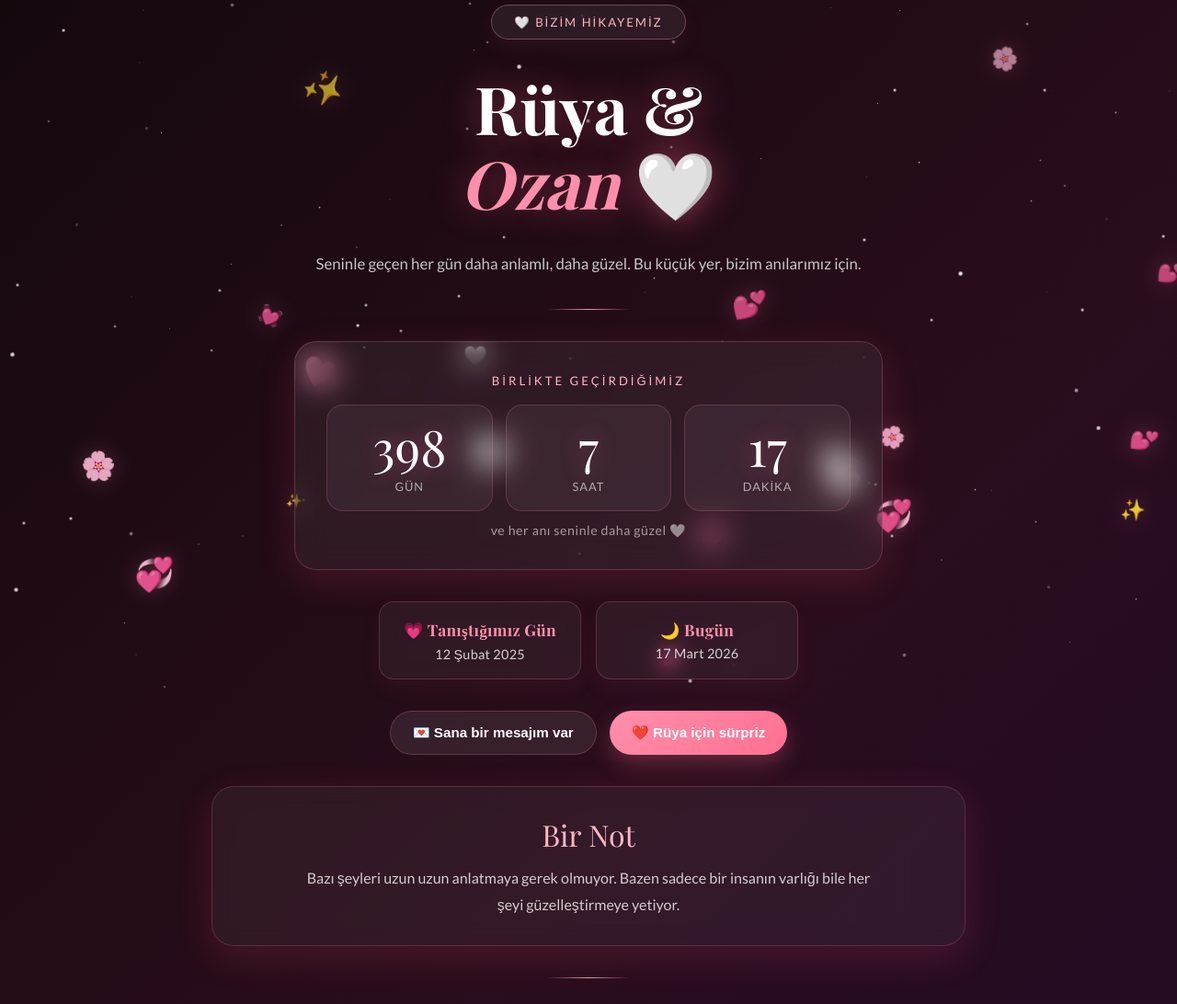
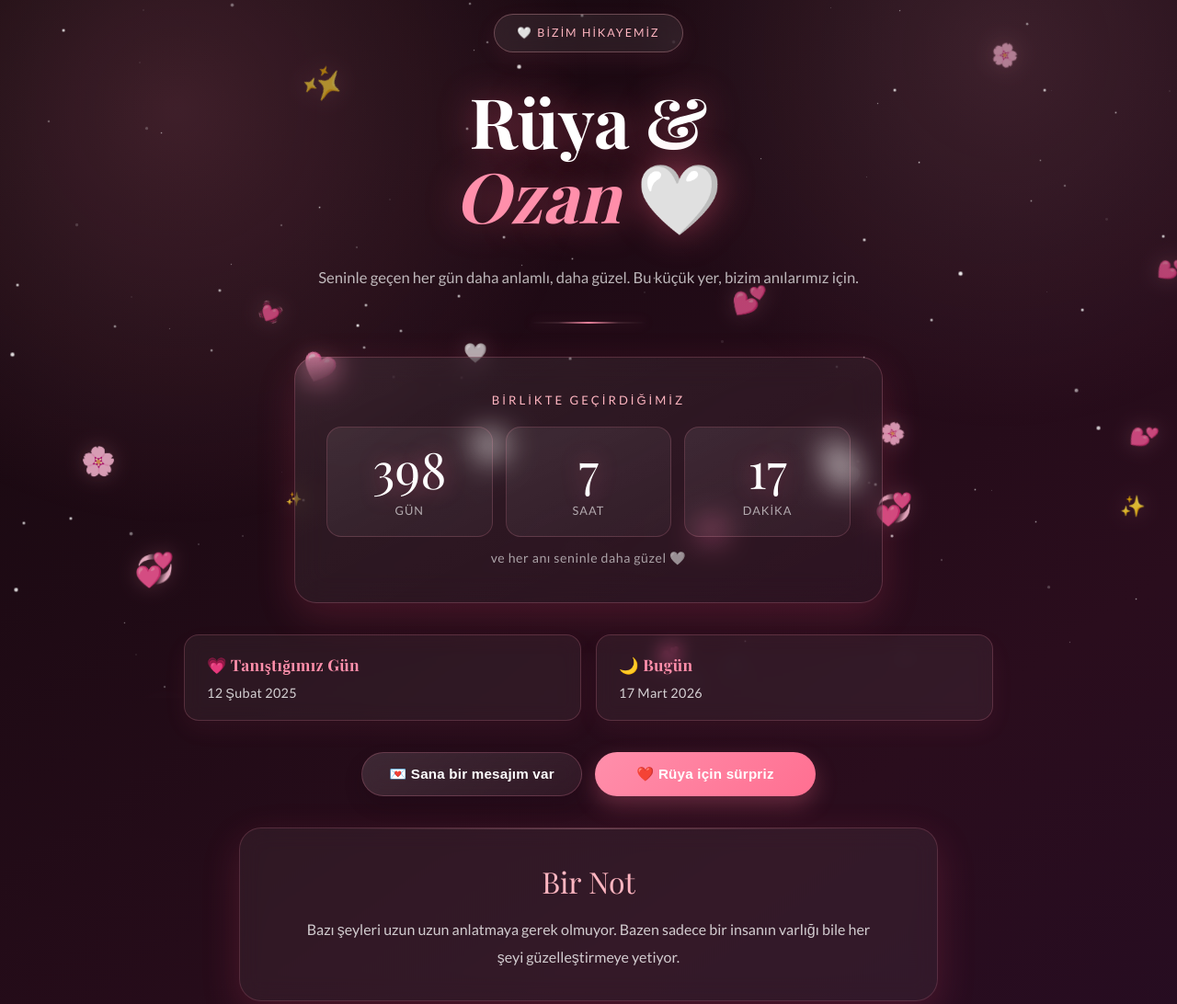
Before and after one commit to oazanke/ozanruya, a plain HTML site: page index.html in a window 1280 px wide. Shown: the part 41-1133 px from the top of the page at 92% size. Drawn offline with nearby package versions, Linux system fonts and the light colour scheme; a web font is replaced by a local one.

Commit message:
Polish romantic theme with smoother premium styling

```diff
--- a/index.html
+++ b/index.html
@@ -21,10 +21,17 @@
       --bg3: #1a0a2e;
       --pink: #ff8fab;
       --pink-soft: #ffb6c1;
+      --text-main: rgba(255,255,255,.92);
       --white-soft: rgba(255,255,255,.82);
-      --card: rgba(255,255,255,.06);
+      --card: rgba(255,255,255,.065);
       --border: rgba(255,143,171,.22);
-      --shadow: 0 12px 40px rgba(255,80,120,.16);
+      --shadow: 0 14px 42px rgba(255,80,120,.17);
+      --radius-lg: 24px;
+      --radius-md: 16px;
+      --content-max: 760px;
+      --glass-1: rgba(255,255,255,.07);
+      --glass-2: rgba(255,255,255,.03);
+      --muted: rgba(255,255,255,.70);
     }
 
     html {
@@ -33,14 +40,26 @@
 
     body {
       min-height: 100vh;
-      background: linear-gradient(135deg, var(--bg1) 0%, var(--bg2) 40%, var(--bg3) 100%);
+      background: linear-gradient(145deg, var(--bg1) 0%, var(--bg2) 42%, var(--bg3) 100%);
       font-family: 'Lato', sans-serif;
       overflow-x: hidden;
       display: flex;
       flex-direction: column;
       align-items: center;
       position: relative;
-      color: white;
+      color: var(--text-main);
+      line-height: 1.6;
+      padding: 0 12px;
+    }
+
+    body::before {
+      content: '';
+      position: fixed;
+      inset: 0;
+      background: radial-gradient(circle at 15% 20%, rgba(255,143,171,.17), transparent 36%),
+                  radial-gradient(circle at 85% 12%, rgba(255,182,193,.13), transparent 32%);
+      z-index: 0;
+      pointer-events: none;
     }
 
     .stars {
@@ -90,12 +109,12 @@
       position: relative;
       z-index: 10;
       width: 100%;
-      max-width: 860px;
+      max-width: 920px;
       display: flex;
       flex-direction: column;
       align-items: center;
       gap: 34px;
-      padding: 46px 20px 70px;
+      padding: 56px 20px 86px;
       text-align: center;
     }
 
@@ -106,7 +125,7 @@
       border-radius: 999px;
       padding: 10px 24px;
       color: var(--pink-soft);
-      font-size: .82rem;
+      font-size: .78rem;
       letter-spacing: 2px;
       text-transform: uppercase;
       box-shadow: 0 8px 24px rgba(255, 120, 150, .08);
@@ -114,9 +133,9 @@
 
     .main-title {
       font-family: 'Playfair Display', serif;
-      font-size: clamp(2.5rem, 6vw, 4.5rem);
+      font-size: clamp(2.55rem, 6.1vw, 4.7rem);
       color: #fff;
-      line-height: 1.12;
+      line-height: 1.08;
       text-shadow: 0 0 40px rgba(255,100,130,.45);
     }
 
@@ -127,25 +146,33 @@
 
     .subtitle {
       max-width: 620px;
-      color: rgba(255,255,255,.76);
-      font-size: 1.05rem;
-      line-height: 1.8;
+      color: var(--muted);
+      font-size: clamp(1rem, 1.3vw, 1.12rem);
+      line-height: 1.85;
     }
 
     .divider {
-      width: 90px;
-      height: 1px;
-      background: linear-gradient(90deg, transparent, var(--pink), transparent);
+      width: clamp(86px, 18vw, 130px);
+      height: 2px;
+      border-radius: 999px;
+      background: linear-gradient(90deg, transparent, rgba(255, 182, 193, .15), var(--pink), rgba(255, 182, 193, .15), transparent);
+      box-shadow: 0 0 16px rgba(255, 143, 171, .25);
+    }
+
+
+    .container > .divider {
+      margin: -2px 0 2px;
+      opacity: .9;
     }
 
     .counter-card {
       width: 100%;
       max-width: 640px;
-      background: var(--card);
+      background: linear-gradient(155deg, var(--glass-1), var(--glass-2));
       border: 1px solid var(--border);
       backdrop-filter: blur(16px);
-      border-radius: 24px;
-      padding: 34px 34px;
+      border-radius: var(--radius-lg);
+      padding: 36px 34px;
       display: flex;
       flex-direction: column;
       align-items: center;
@@ -169,9 +196,9 @@
     }
 
     .counter-box {
-      background: rgba(255,255,255,.05);
+      background: linear-gradient(155deg, rgba(255,255,255,.08), rgba(255,255,255,.03));
       border: 1px solid rgba(255,143,171,.18);
-      border-radius: 18px;
+      border-radius: var(--radius-md);
       padding: 18px 10px;
     }
 
@@ -192,7 +219,7 @@
     }
 
     .counter-sub {
-      color: rgba(255,255,255,.56);
+      color: rgba(255,255,255,.6);
       font-size: .88rem;
       letter-spacing: .6px;
     }
@@ -203,6 +230,7 @@
       flex-wrap: wrap;
       justify-content: center;
       width: 100%;
+      align-items: stretch;
     }
 
     .info-box {
@@ -210,12 +238,15 @@
       background: rgba(255,255,255,.05);
       border: 1px solid rgba(255,143,171,.2);
       backdrop-filter: blur(10px);
-      border-radius: 16px;
+      border-radius: var(--radius-md);
       padding: 18px 24px;
       color: rgba(255,255,255,.8);
       font-size: .9rem;
       letter-spacing: .3px;
       box-shadow: 0 10px 26px rgba(255, 100, 140, .06);
+      transition: transform .28s ease, border-color .28s ease, background .28s ease;
+      text-align: left;
+      flex: 1 1 260px;
     }
 
     .info-box strong {
@@ -231,6 +262,8 @@
       gap: 14px;
       flex-wrap: wrap;
       justify-content: center;
+      width: 100%;
+      max-width: 640px;
     }
 
     .btn {
@@ -240,8 +273,11 @@
       padding: 14px 24px;
       font-size: .95rem;
       font-weight: 700;
-      transition: .25s ease;
+      transition: transform .25s ease, box-shadow .25s ease, background .25s ease;
       text-decoration: none;
+      min-width: 240px;
+      letter-spacing: .2px;
+      box-shadow: 0 10px 20px rgba(20, 5, 16, .18);
     }
 
     .btn-primary {
@@ -251,7 +287,7 @@
     }
 
     .btn-secondary {
-      background: rgba(255,255,255,.08);
+      background: linear-gradient(145deg, rgba(255,255,255,.12), rgba(255,255,255,.05));
       color: white;
       border: 1px solid rgba(255,143,171,.22);
       backdrop-filter: blur(10px);
@@ -259,18 +295,54 @@
 
     .btn:hover {
       transform: translateY(-2px) scale(1.02);
+      box-shadow: 0 14px 26px rgba(255, 111, 145, .22);
+    }
+
+    .btn:active {
+      transform: translateY(0) scale(.99);
+    }
+
+    .btn:focus-visible,
+    .arr:focus-visible,
+    .lightbox-close:focus-visible,
+    .dot:focus-visible {
+      outline: 2px solid rgba(255, 143, 171, .9);
+      outline-offset: 3px;
     }
 
     .message-card,
     .map-card,
     .memory-card {
-      width: 100%;
       background: rgba(255,255,255,.05);
       border: 1px solid rgba(255,143,171,.18);
       backdrop-filter: blur(12px);
-      border-radius: 24px;
-      padding: 30px 24px;
+      border-radius: var(--radius-lg);
+      padding: 32px 26px;
       box-shadow: var(--shadow);
+      width: min(100%, var(--content-max));
+      position: relative;
+      overflow: hidden;
+      transition: transform .3s ease, border-color .3s ease;
+    }
+
+    .counter-card:hover,
+    .message-card:hover,
+    .memory-card:hover,
+    .info-box:hover {
+      transform: translateY(-2px);
+      border-color: rgba(255, 182, 193, .36);
+    }
+
+    .message-card::before,
+    .memory-card::before {
+      content: '';
+      position: absolute;
+      top: 0;
+      left: 12%;
+      right: 12%;
+      height: 1px;
+      background: linear-gradient(90deg, transparent, rgba(255, 182, 193, .6), transparent);
+      opacity: .5;
     }
 
     .section-title {
@@ -284,8 +356,14 @@
       max-width: 620px;
       margin: 0 auto;
       color: rgba(255,255,255,.78);
-      line-height: 1.8;
+      text-wrap: pretty;
+      line-height: 1.85;
       font-size: 1rem;
+    }
+
+    .message-card .section-text,
+    .memory-card .section-text {
+      text-align: center;
     }
 
     .hidden-message {
@@ -312,7 +390,7 @@
     }
 
     .gallery {
-      width: 100%;
+      width: min(100%, var(--content-max));
       position: relative;
     }
 
@@ -321,7 +399,7 @@
       width: 100%;
       aspect-ratio: 3 / 4;
       max-height: 560px;
-      border-radius: 24px;
+      border-radius: var(--radius-lg);
       overflow: hidden;
       box-shadow: 0 16px 60px rgba(255,80,120,.25);
       background: rgba(255,255,255,.04);
@@ -332,7 +410,7 @@
       position: absolute;
       inset: 0;
       opacity: 0;
-      transition: opacity .8s ease;
+      transition: opacity .9s ease;
       cursor: pointer;
     }
 
@@ -379,7 +457,7 @@
       justify-content: center;
       cursor: pointer;
       font-size: 1.15rem;
-      transition: .25s ease;
+      transition: transform .25s ease, box-shadow .25s ease, background .25s ease;
     }
 
     .arr:hover {
@@ -396,23 +474,23 @@
     }
 
     .dot {
-      width: 8px;
-      height: 8px;
+      width: 10px;
+      height: 10px;
       border-radius: 50%;
       background: rgba(255,143,171,.3);
       cursor: pointer;
-      transition: .25s ease;
+      transition: transform .25s ease, box-shadow .25s ease, background .25s ease;
     }
 
     .dot.active {
       background: var(--pink);
-      transform: scale(1.3);
+      transform: scale(1.15);
       box-shadow: 0 0 12px rgba(255,143,171,.6);
     }
 
     .map-wrap {
       margin-top: 18px;
-      border-radius: 20px;
+      border-radius: var(--radius-lg);
       overflow: hidden;
       box-shadow: 0 12px 40px rgba(255,80,120,.2);
       border: 1px solid rgba(255,143,171,.18);
@@ -438,6 +516,7 @@
       font-size: .82rem;
       letter-spacing: .4px;
       margin-top: 4px;
+      padding-bottom: 10px;
     }
 
     .lightbox {
@@ -502,14 +581,29 @@
 
     @media (max-width: 700px) {
       .counter-grid {
-        grid-template-columns: 1fr;
+        grid-template-columns: repeat(3, minmax(68px, 1fr));
+      }
+
+      .counter-number {
+        font-size: clamp(1.8rem, 8vw, 2.4rem);
+      }
+
+      .btn {
+        min-width: 0;
       }
     }
 
     @media (max-width: 600px) {
+      body {
+        padding: 0 8px;
+      }
       .container {
-        padding: 28px 14px 42px;
+        padding: 30px 6px 44px;
         gap: 24px;
+      }
+
+      .main-title {
+        font-size: clamp(2.2rem, 12vw, 3rem);
       }
 
       .anniversary-badge {
@@ -530,7 +624,11 @@
       .map-card,
       .memory-card {
         width: 100%;
-        padding: 24px 18px;
+        padding: 24px 16px;
+      }
+
+      .section-text {
+        text-align: center;
       }
 
       .info-row {
@@ -541,10 +639,15 @@
         width: 100%;
         min-width: unset;
         padding: 16px 18px;
+        text-align: center;
       }
 
       .gallery-arrows {
         padding: 0 8px;
+      }
+
+      .slides {
+        aspect-ratio: 4 / 5;
       }
 
       .arr {
@@ -565,6 +668,59 @@
 
       .btn {
         width: 100%;
+        min-height: 50px;
+        font-size: .92rem;
+      }
+
+      iframe {
+        height: 280px;
+      }
+    }
+
+    @media (max-width: 420px) {
+      .container {
+        padding-top: 26px;
+      }
+      .counter-grid {
+        grid-template-columns: 1fr;
+      }
+
+      .counter-box {
+        padding: 14px 10px;
+      }
+
+      .counter-sub {
+        font-size: .83rem;
+      }
+
+      .gallery-arrows {
+        display: none;
+      }
+
+      .subtitle {
+        font-size: .94rem;
+      }
+    }
+
+    @media (prefers-reduced-motion: reduce) {
+      *, *::before, *::after {
+        animation-duration: 0.001ms !important;
+        animation-iteration-count: 1 !important;
+        transition-duration: 0.001ms !important;
+        scroll-behavior: auto !important;
+      }
+
+      .hearts-container,
+      .stars {
+        display: none;
+      }
+
+      .counter-card:hover,
+      .message-card:hover,
+      .memory-card:hover,
+      .info-box:hover,
+      .btn:hover {
+        transform: none;
       }
     }
   </style>
@@ -753,8 +909,12 @@
       setTimeout(() => h.remove(), (parseFloat(dur) + 2) * 1000);
     }
 
-    for (let i = 0; i < 16; i++) spawnHeart();
-    setInterval(spawnHeart, 700);
+    const isSmallScreen = window.matchMedia('(max-width: 600px)').matches;
+    const initialHearts = isSmallScreen ? 8 : 16;
+    const heartInterval = isSmallScreen ? 1100 : 700;
+
+    for (let i = 0; i < initialHearts; i++) spawnHeart();
+    setInterval(spawnHeart, heartInterval);
 
     // Gün + saat + dakika sayacı
     function calcTogetherTime() {
```
